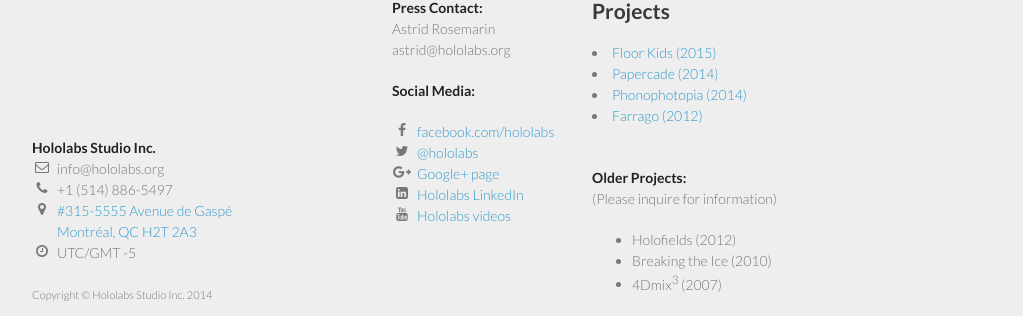
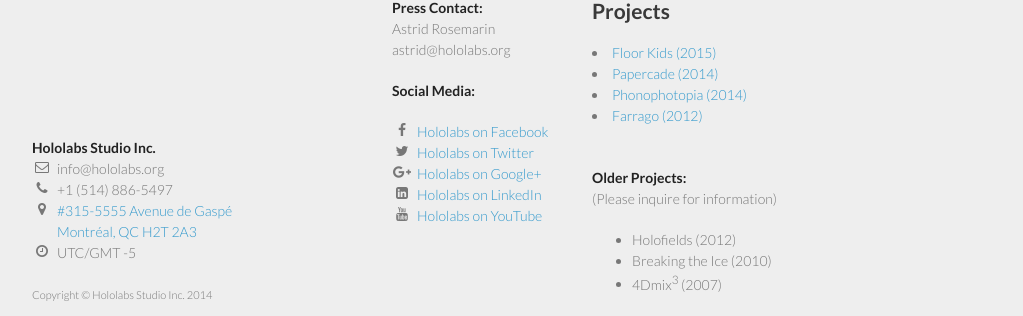
Before and after one commit to hololabs/hololabs.github.io, a Jekyll site: the page built from about.html, in a window 1280 px wide. Shown: the part 566-882 px from the top of the page, without its empty margins (128-1151 px from the left). Built offline with Jekyll 4.4.1, drawn with Linux system fonts in a browser that asks for light colours; nearby versions of some CDN libraries; Markdown is read by kramdown in place of the engine named in the settings.

Commit message:
social links update

```diff
--- a/about.html
+++ b/about.html
@@ -52,11 +53,11 @@
     <strong>Social Media:</strong><br>
 
     <ul class="fa-ul fontawesome-override">
-    <li><i class="fa-li fa fa-facebook fa-fw"></i><a href="http://facebook.com/hololabs" target="_blank">facebook.com/hololabs</a></li>
-    <li><i class="fa-li fa fa-twitter fa-fw"></i><a href="http://twitter.com/hololabs" target="_blank">@hololabs</a></li>
-    <li><i class="fa-li fa fa-google-plus fa-fw"></i><a href="https://plus.google.com/108176335010820158424" target="_blank">Google+ page</a></li>
-    <li><i class="fa-li fa fa-linkedin-square fa-fw"></i><a href="http://www.linkedin.com/company/1663921" target="_blank">Hololabs LinkedIn</a></li>
-    <li><i class="fa-li fa fa-youtube fa-fw"></i><a href="http://www.youtube.com/user/hololabs" target="_blank">Hololabs videos</a></li>
+    <li><i class="fa-li fa fa-facebook fa-fw"></i><a href="http://facebook.com/hololabs" target="_blank">Hololabs on Facebook</a></li>
+    <li><i class="fa-li fa fa-twitter fa-fw"></i><a href="http://twitter.com/hololabs" target="_blank">Hololabs on Twitter</a></li>
+    <li><i class="fa-li fa fa-google-plus fa-fw"></i><a href="https://plus.google.com/108176335010820158424" target="_blank">Hololabs on Google+</a></li>
+    <li><i class="fa-li fa fa-linkedin-square fa-fw"></i><a href="http://www.linkedin.com/company/1663921" target="_blank">Hololabs on LinkedIn</a></li>
+    <li><i class="fa-li fa fa-youtube fa-fw"></i><a href="http://www.youtube.com/user/hololabs" target="_blank">Hololabs on YouTube</a></li>
     </ul>
     <p>
 
```
Also changed, not shown: other parts of about.html (+1 -0 lines). Lines whose indentation alone changed are shown as unchanged.
